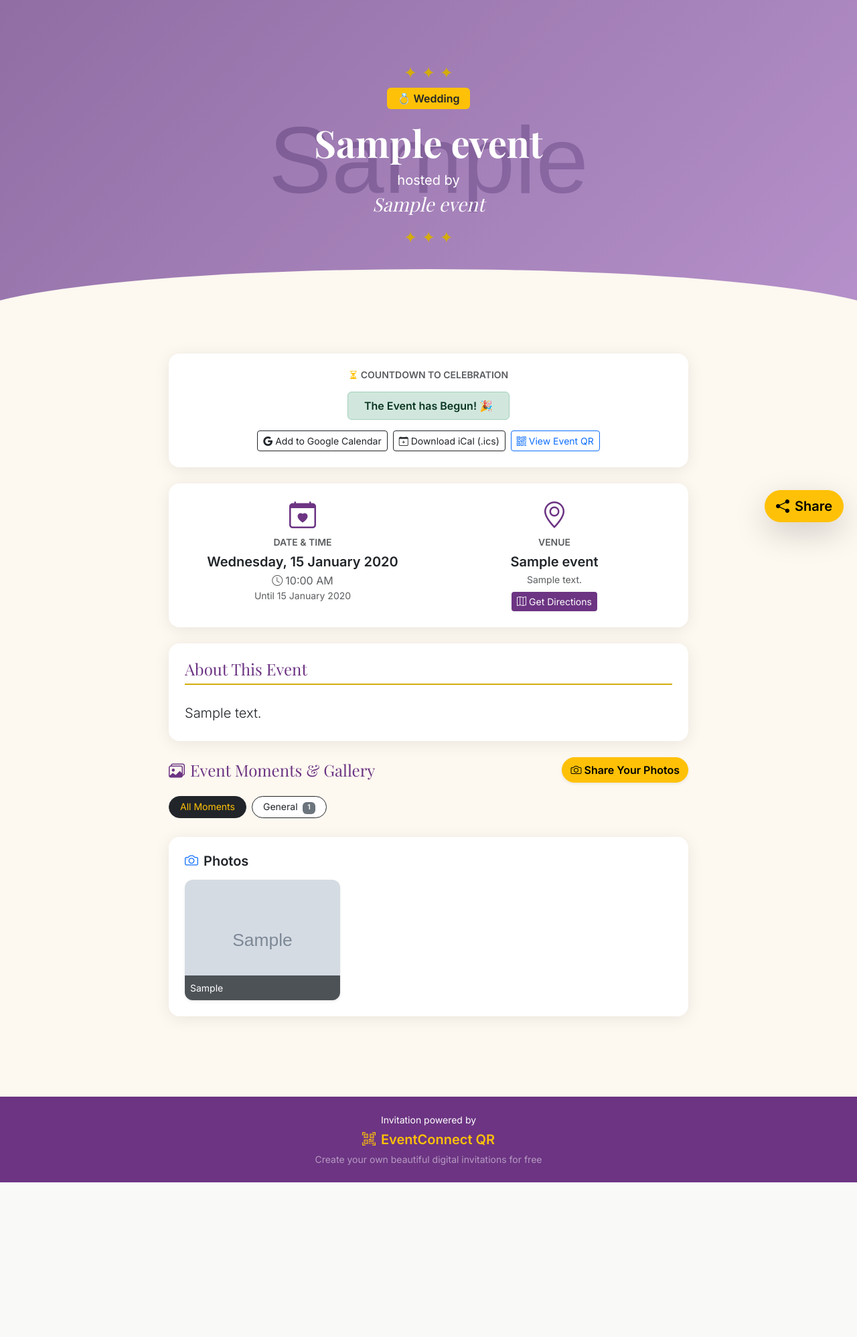
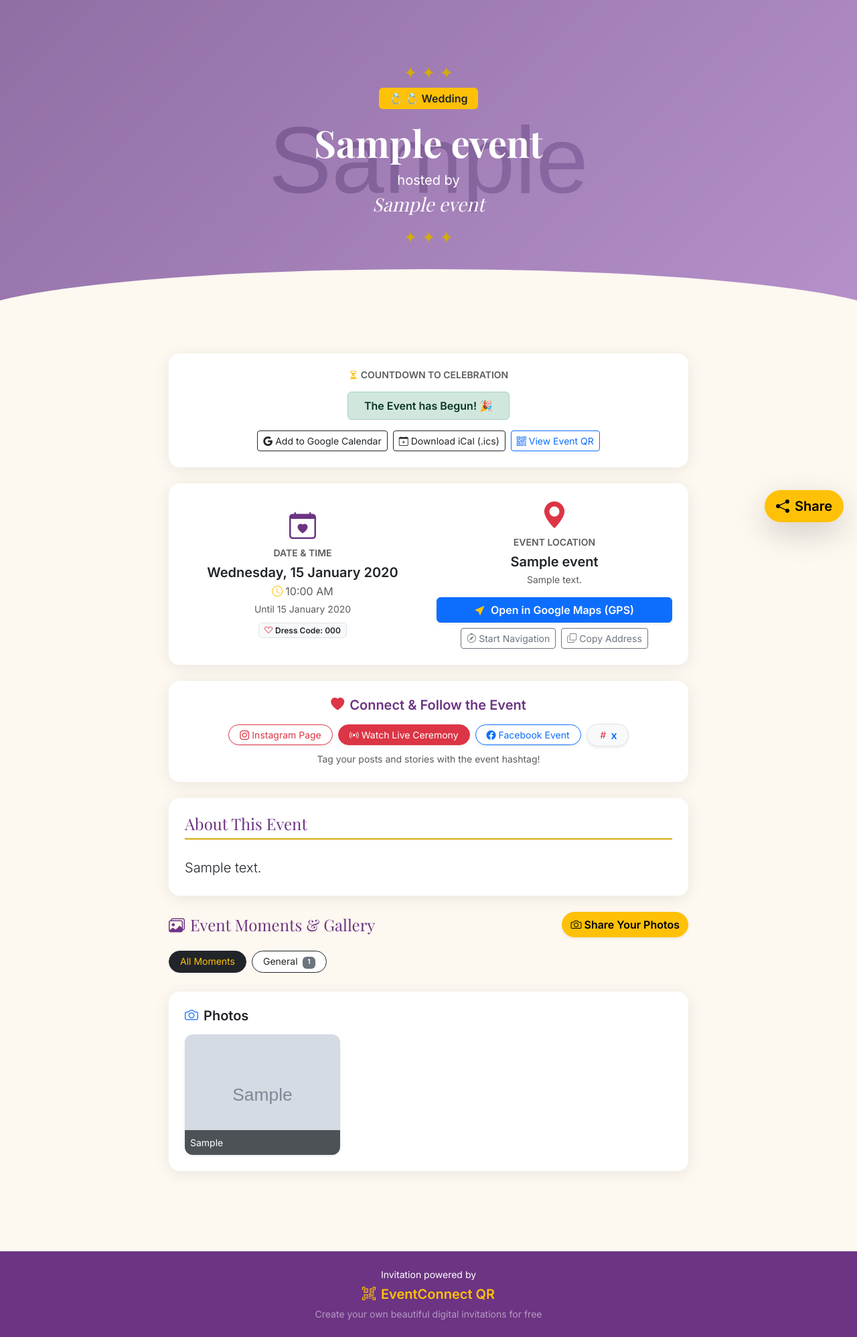
Before and after one commit to shiva-gedela/qr, a Django app: page /events/e/sample/ in a window 1280 px wide. Shown: the whole page at 67% size. Before the commit the page ends 1766 px from the top, so only its background shows below. Run offline with Django 5.2, Linux system fonts and the light colour scheme; tables that the repository leaves empty hold one stand-in row (values such as "Sample post"); grey boxes marked "Sample" are stand-in pictures; some libraries are stand-ins or nearby versions; some web fonts are replaced.

Commit message:
Implement and verify core pitch features: 6 occasions, GPS navigation, and event social pages

```diff
--- a/apps/events/forms.py
+++ b/apps/events/forms.py
@@ -24,6 +24,7 @@ class EventForm(forms.ModelForm):
             'event_type', 'title', 'host_names', 'description',
             'event_date', 'event_time', 'event_end_date', 'event_end_time',
             'venue_name', 'venue_address', 'maps_url',
+            'instagram_url', 'facebook_url', 'youtube_url', 'event_hashtag', 'dress_code',
             'cover_image', 'is_published', 'is_private', 'private_password',
             'allow_guest_uploads', 'require_media_approval',
         ]
@@ -35,10 +36,20 @@ class EventForm(forms.ModelForm):
             'description': forms.Textarea(attrs={'rows': 5}),
             'venue_address': forms.Textarea(attrs={'rows': 3}),
             'maps_url': forms.URLInput(attrs={'placeholder': 'https://maps.google.com/...'}),
+            'instagram_url': forms.URLInput(attrs={'placeholder': 'https://instagram.com/...'}),
+            'facebook_url': forms.URLInput(attrs={'placeholder': 'https://facebook.com/...'}),
+            'youtube_url': forms.URLInput(attrs={'placeholder': 'https://youtube.com/live/... (Live Stream)'}),
+            'event_hashtag': forms.TextInput(attrs={'placeholder': '#PriyaWedsRam'}),
+            'dress_code': forms.TextInput(attrs={'placeholder': 'e.g. Traditional Indian / Black Tie'}),
         }
         labels = {
             'host_names': 'Host Name(s)',
-            'maps_url': 'Google Maps URL',
+            'maps_url': 'Google Maps URL (GPS)',
+            'instagram_url': 'Instagram Page / Profile',
+            'facebook_url': 'Facebook Event / Page',
+            'youtube_url': 'YouTube Live Stream URL',
+            'event_hashtag': 'Event Hashtag',
+            'dress_code': 'Dress Code',
             'is_published': 'Publish this event',
             'is_private': 'Make event private (require password)',
             'allow_guest_uploads': 'Allow guests to upload photos & videos',
@@ -48,20 +59,27 @@ class EventForm(forms.ModelForm):
     def __init__(self, *args, **kwargs):
         super().__init__(*args, **kwargs)
         self.helper = FormHelper()
+        self.helper.form_tag = False
         self.helper.layout = Layout(
             Fieldset('Event Details',
                 Row(Column('event_type', css_class='col-md-4'), Column('title', css_class='col-md-8')),
                 'host_names',
                 'description',
+                Row(Column('dress_code', css_class='col-md-6'), Column('event_hashtag', css_class='col-md-6')),
             ),
             Fieldset('Date & Time',
                 Row(Column('event_date', css_class='col-md-3'), Column('event_time', css_class='col-md-3'),
                     Column('event_end_date', css_class='col-md-3'), Column('event_end_time', css_class='col-md-3')),
             ),
-            Fieldset('Venue',
+            Fieldset('Venue & GPS Navigation',
                 'venue_name',
                 'venue_address',
                 'maps_url',
+            ),
+            Fieldset('Social Pages & Live Stream',
+                Row(Column('instagram_url', css_class='col-md-4'),
+                    Column('facebook_url', css_class='col-md-4'),
+                    Column('youtube_url', css_class='col-md-4')),
             ),
             Fieldset('Media & Settings',
                 'cover_image',
--- a/apps/events/serializers.py
+++ b/apps/events/serializers.py
@@ -52,6 +52,7 @@ class EventSerializer(serializers.ModelSerializer):
     storage_info = serializers.SerializerMethodField()
     categories = serializers.SerializerMethodField()
     event_type_display = serializers.CharField(source='get_event_type_display', read_only=True)
+    google_maps_directions_url = serializers.CharField(read_only=True)
 
     class Meta:
         model = Event
@@ -59,7 +60,8 @@ class EventSerializer(serializers.ModelSerializer):
             'id', 'uuid', 'slug', 'event_type', 'event_type_display',
             'title', 'host_names', 'description',
             'event_date', 'event_time', 'event_end_date', 'event_end_time',
-            'venue_name', 'venue_address', 'maps_url',
+            'venue_name', 'venue_address', 'maps_url', 'google_maps_directions_url',
+            'instagram_url', 'facebook_url', 'youtube_url', 'event_hashtag', 'dress_code',
             'cover_image_url', 'is_published', 'is_private',
             'allow_guest_uploads', 'require_media_approval', 'max_storage_mb',
             'owner_name', 'public_url', 'photos', 'videos', 'qr_code',
@@ -135,5 +137,6 @@ class EventCreateSerializer(serializers.ModelSerializer):
             'event_type', 'title', 'host_names', 'description',
             'event_date', 'event_time', 'event_end_date', 'event_end_time',
             'venue_name', 'venue_address', 'maps_url',
+            'instagram_url', 'facebook_url', 'youtube_url', 'event_hashtag', 'dress_code',
             'is_published', 'is_private', 'private_password',
         ]
--- a/apps/events/urls.py
+++ b/apps/events/urls.py
@@ -22,6 +22,8 @@ urlpatterns = [
 
     # Public event mini-website (QR landing page)
     path('e/<slug:slug>/', views.event_public, name='event_public'),
+    path('e/<slug:slug>/gps/', views.event_gps_redirect, name='event_gps_redirect'),
+    path('e/<slug:slug>/navigate/', views.event_gps_redirect, name='event_navigate'),
     path('e/<slug:slug>/calendar.ics', views.event_calendar_ics, name='event_calendar_ics'),
     path('e/<slug:slug>/guest-upload/', views.guest_media_upload, name='guest_media_upload'),
 ]
--- a/apps/events/views.py
+++ b/apps/events/views.py
@@ -40,7 +40,10 @@ def event_create(request):
             messages.success(request, f"Event '{event.title}' created successfully!")
             return redirect('event_detail', pk=event.pk)
     else:
-        form = EventForm()
+        initial = {}
+        if request.GET.get('type'):
+            initial['event_type'] = request.GET.get('type')
+        form = EventForm(initial=initial)
 
     return render(request, 'events/event_form.html', {
         'form': form,
@@ -495,3 +498,12 @@ def _validate_media_file(f):
         return 'video', None
 
     return None, f"Unsupported file type ({content_type}). Allowed: JPG, PNG, WEBP, GIF, MP4, WEBM, MOV."
+
+
+def event_gps_redirect(request, slug):
+    """
+    Direct GPS redirection endpoint: /events/e/<slug>/gps/ or /events/e/<slug>/navigate/
+    Redirects scanner / guest directly into Google Maps GPS navigation for the event venue.
+    """
+    event = get_object_or_404(Event, slug=slug)
+    return redirect(event.google_maps_directions_url)
--- a/templates/events/event_public.html
+++ b/templates/events/event_public.html
@@ -125,37 +125,84 @@
         </div>
     </div>
 
-    <!-- Date & Venue Card -->
+    <!-- Date & Venue Card with GPS Navigation -->
     <div class="detail-card p-4 mb-4">
-        <div class="row g-4">
-            <div class="col-md-6 text-center">
+        <div class="row g-4 align-items-center">
+            <div class="col-md-6 text-center border-end-md">
                 <i class="bi bi-calendar-heart display-6 text-primary mb-2 d-block" style="color:var(--event-primary)!important;"></i>
                 <h6 class="fw-bold text-muted small text-uppercase tracking-wide">Date & Time</h6>
                 <h5 class="fw-bold mb-1">{{ event.event_date|date:"l, d F Y" }}</h5>
                 {% if event.event_time %}
-                <p class="text-muted mb-0"><i class="bi bi-clock me-1"></i>{{ event.event_time|time:"g:i A" }}</p>
+                <p class="text-muted mb-1"><i class="bi bi-clock me-1 text-warning"></i>{{ event.event_time|time:"g:i A" }}</p>
                 {% endif %}
                 {% if event.event_end_date %}
                 <p class="text-muted small mb-0">Until {{ event.event_end_date|date:"d F Y" }}</p>
                 {% endif %}
+                {% if event.dress_code %}
+                <div class="mt-2">
+                    <span class="badge bg-light text-dark border"><i class="bi bi-suit-heart me-1 text-danger"></i>Dress Code: {{ event.dress_code }}</span>
+                </div>
+                {% endif %}
             </div>
             {% if event.venue_name %}
             <div class="col-md-6 text-center">
-                <i class="bi bi-geo-alt display-6 mb-2 d-block" style="color:var(--event-primary);"></i>
-                <h6 class="fw-bold text-muted small text-uppercase">Venue</h6>
+                <i class="bi bi-geo-alt-fill display-6 mb-2 d-block text-danger"></i>
+                <h6 class="fw-bold text-muted small text-uppercase tracking-wide">Event Location</h6>
                 <h5 class="fw-bold mb-1">{{ event.venue_name }}</h5>
                 {% if event.venue_address %}
-                <p class="text-muted mb-0 small">{{ event.venue_address }}</p>
+                <p class="text-muted mb-2 small">{{ event.venue_address }}</p>
                 {% endif %}
-                {% if event.maps_url %}
-                <a href="{{ event.maps_url }}" target="_blank" class="btn btn-sm btn-event-primary mt-2">
-                    <i class="bi bi-map me-1"></i>Get Directions
-                </a>
-                {% endif %}
+                <div class="d-flex flex-column gap-2 mt-3">
+                    <a href="{{ event.google_maps_directions_url }}" target="_blank" class="btn btn-primary fw-bold shadow-sm">
+                        <i class="bi bi-cursor-fill me-2 text-warning"></i>Open in Google Maps (GPS)
+                    </a>
+                    <div class="d-flex justify-content-center gap-2">
+                        <a href="/events/e/{{ event.slug }}/gps/" target="_blank" class="btn btn-sm btn-outline-secondary">
+                            <i class="bi bi-compass me-1"></i>Start Navigation
+                        </a>
+                        {% if event.venue_address %}
+                        <button class="btn btn-sm btn-outline-secondary" onclick="navigator.clipboard.writeText('{{ event.venue_name }}, {{ event.venue_address|escapejs }}'); alert('Address copied to clipboard!');">
+                            <i class="bi bi-copy me-1"></i>Copy Address
+                        </button>
+                        {% endif %}
+                    </div>
+                </div>
             </div>
             {% endif %}
         </div>
     </div>
+
+    <!-- Social Pages & Virtual Event Community -->
+    {% if event.instagram_url or event.facebook_url or event.youtube_url or event.event_hashtag %}
+    <div class="detail-card p-4 mb-4">
+        <h5 class="fw-bold mb-3 text-center" style="color:var(--event-primary);">
+            <i class="bi bi-heart-fill me-2 text-danger"></i>Connect &amp; Follow the Event
+        </h5>
+        <div class="d-flex flex-wrap justify-content-center align-items-center gap-2 mb-2">
+            {% if event.instagram_url %}
+            <a href="{{ event.instagram_url }}" target="_blank" class="btn btn-outline-danger btn-sm rounded-pill px-3 shadow-sm">
+                <i class="bi bi-instagram me-1"></i>Instagram Page
+            </a>
+            {% endif %}
+            {% if event.youtube_url %}
+            <a href="{{ event.youtube_url }}" target="_blank" class="btn btn-danger btn-sm rounded-pill px-3 shadow-sm">
+                <i class="bi bi-broadcast me-1"></i>Watch Live Ceremony
+            </a>
+            {% endif %}
+            {% if event.facebook_url %}
+            <a href="{{ event.facebook_url }}" target="_blank" class="btn btn-outline-primary btn-sm rounded-pill px-3 shadow-sm">
+                <i class="bi bi-facebook me-1"></i>Facebook Event
+            </a>
+            {% endif %}
+            {% if event.event_hashtag %}
+            <div class="badge bg-light text-primary border rounded-pill px-3 py-2 fs-6 shadow-sm" style="cursor:pointer;" onclick="navigator.clipboard.writeText('{{ event.event_hashtag|escapejs }}'); alert('Hashtag copied: {{ event.event_hashtag|escapejs }}');" title="Click to copy hashtag">
+                <i class="bi bi-hash me-1 text-danger"></i>{{ event.event_hashtag }}
+            </div>
+            {% endif %}
+        </div>
+        <p class="text-center text-muted small mb-0 mt-2">Tag your posts and stories with the event hashtag!</p>
+    </div>
+    {% endif %}
 
     <!-- Description -->
     {% if event.description %}
```
Also changed, not shown: apps/core/views.py (+13 -2 lines), apps/events/models.py (+31 -12 lines), apps/qrcodes/services.py (+8 -3 lines), templates/core/home.html (+8 -12 lines), apps/events/migrations/0003_event_dress_code_event_event_hashtag_and_more.py (added), 4 other files.
